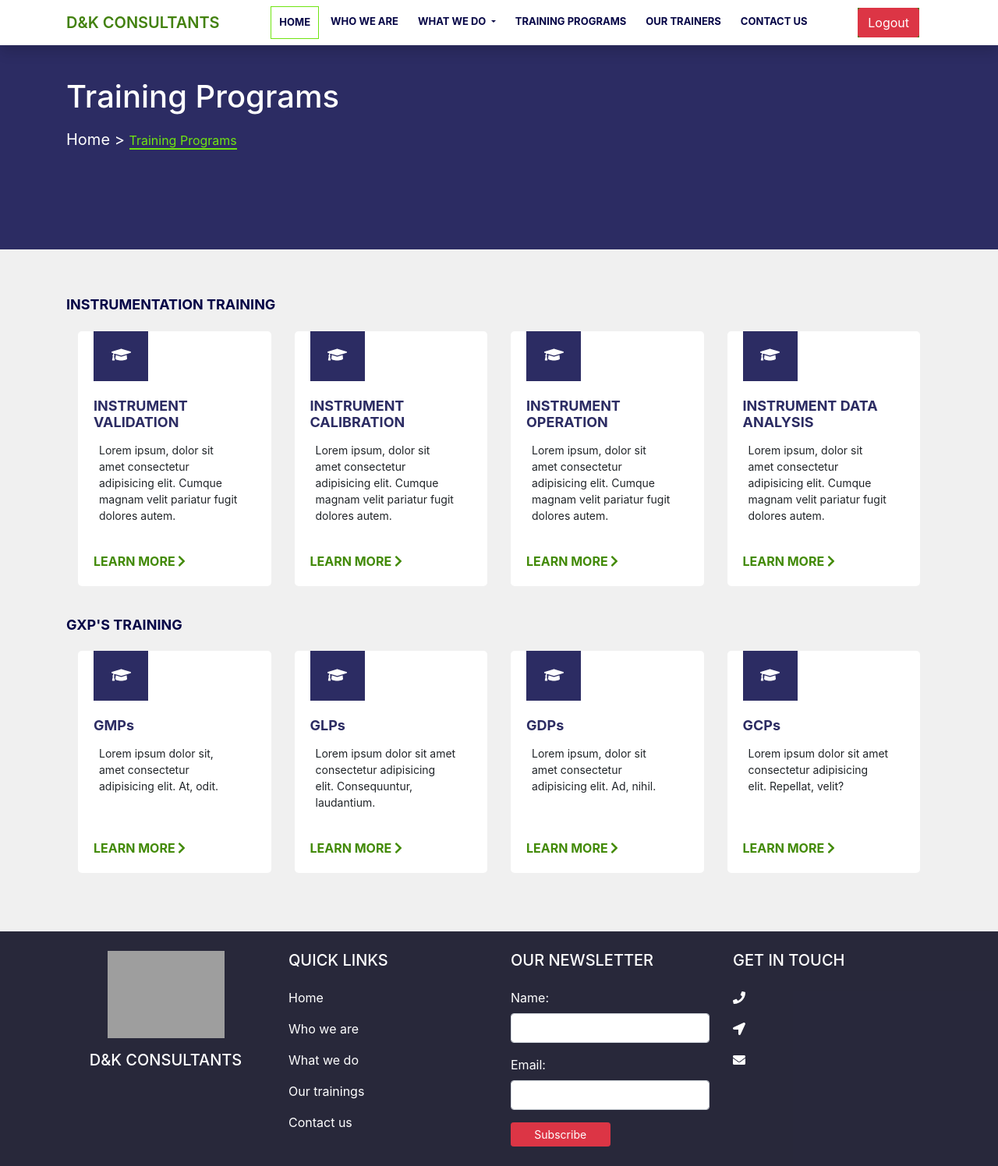
After one commit to BAKHTECHNOLOGIES/pharmaceutical, a Django app: page /trainings/ in a window 1280 px wide. The commit adds this page. Shown: the whole page at 78% size. Run offline with Django 4.2, Linux system fonts and the light colour scheme; some libraries are stand-ins or nearby versions; grey boxes are pictures that could not be loaded.

Commit message:
creating training programs pages

```diff
--- a/frontend/static/frontend/css/style.css
+++ b/frontend/static/frontend/css/style.css
@@ -226,6 +226,12 @@
     padding: 20px;
 }
 
+.trainings .cards .card:hover{
+    cursor: pointer;
+    border: 2px solid green;
+    /* display: none; */
+}
+
 .trainings .cards .card .icon
 {
     background-color: rgba(5, 5, 70, 0.844);
--- a/frontend/templates/frontend/base.html
+++ b/frontend/templates/frontend/base.html
@@ -54,7 +54,7 @@
                         </div>
                     </li>
                     <li class="nav-item">
-                        <a href="">Training Programs</a>
+                        <a href="/trainings">Training Programs</a>
                     </li>
                     <li class="nav-item">
                         <a href="/trainers">Our Trainers</a>
--- /dev/null
+++ b/frontend/templates/frontend/trainings.html
@@ -0,0 +1,118 @@
+{% extends 'frontend/base.html' %}
+{% load static %}
+{% block title %}Training Programs{% endblock title %}
+
+{% block main-content %}
+<!-- caroussel -->
+<div class="pharma-header">
+    <div class=" container pharma-header-content" style="padding-top: 100px ;">
+        <h2 class="text-white">Training Programs</h2>
+        <p class="mt-3"><a href="/">Home > </a> <span> Training Programs</span></p>
+    </div>
+</div>
+
+<!-- our trainings -->
+<section class="trainings">
+    <div class="container">
+
+        <div class="header d-flex align-items-center justify-content-between">
+            <h4 class="title text-uppercase">INSTRUMENTATION TRAINING</h4>
+            <!-- <a href="/training_programs" class="btn btn-sm btns">View All <i class="fas fa-arrow-right    "></i></a> -->
+        </div>
+
+        <div class="cards">
+            <div class="card">
+                <div class="icon">
+                    <i class="fas fa-graduation-cap    " style="font-size: 20px;"></i>
+                </div>
+                <h5 class="card-title">INSTRUMENT VALIDATION</h5>
+                <p class="card-body">
+                    Lorem ipsum, dolor sit amet consectetur adipisicing elit. Cumque magnam velit pariatur fugit dolores autem.
+                </p>
+                <a href="/instrument_validation" class="card-link">LEARN MORE <i class="fas fa-chevron-right    "></i></a>
+            </div>
+            <div class="card">
+                <div class="icon">
+                    <i class="fas fa-graduation-cap    " style="font-size: 20px;"></i>
+                </div>
+                <h5 class="card-title">INSTRUMENT CALIBRATION</h5>
+                <p class="card-body">
+                    Lorem ipsum, dolor sit amet consectetur adipisicing elit. Cumque magnam velit pariatur fugit dolores autem.
+                </p>
+                <a href="/instrument_calibration" class="card-link">LEARN MORE <i class="fas fa-chevron-right    "></i></a>
+            </div>
+            <div class="card">
+                <div class="icon">
+                    <i class="fas fa-graduation-cap    " style="font-size: 20px;"></i>
+                </div>
+                <h6 class="card-title">INSTRUMENT OPERATION</h6>
+                <p class="card-body">
+                    Lorem ipsum, dolor sit amet consectetur adipisicing elit. Cumque magnam velit pariatur fugit dolores autem.
+                </p>
+                <a href="/instrument_operation" class="card-link">LEARN MORE <i class="fas fa-chevron-right    "></i></a>
+            </div>
+            <div class="card">
+                <div class="icon">
+                    <i class="fas fa-graduation-cap    " style="font-size: 20px;"></i>
+                </div>
+                <h5 class="card-title">INSTRUMENT DATA ANALYSIS</h5>
+                <p class="card-body">
+                    Lorem ipsum, dolor sit amet consectetur adipisicing elit. Cumque magnam velit pariatur fugit dolores autem.
+                </p>
+                <a href="/instrument_data_analysis" class="card-link">LEARN MORE <i class="fas fa-chevron-right    "></i></a>
+            </div>
+        </div>
+
+
+        <div class="header d-flex align-items-center justify-content-between mt-4">
+            <h4 class="title text-uppercase">GXP's TRAINING</h4>
+            <!-- <a href="/training_programs" class="btn btn-sm btns">View All <i class="fas fa-arrow-right    "></i></a> -->
+        </div>
+
+        <div class="cards">
+            <div class="card">
+                <div class="icon">
+                    <i class="fas fa-graduation-cap    " style="font-size: 20px;"></i>
+                </div>
+                <h5 class="card-title">GMPs</h5>
+                <p class="card-body">
+                    Lorem ipsum dolor sit, amet consectetur adipisicing elit. At, odit.
+                </p>
+                <a href="" class="card-link">LEARN MORE <i class="fas fa-chevron-right    "></i></a>
+            </div>
+            <div class="card">
+                <div class="icon">
+                    <i class="fas fa-graduation-cap    " style="font-size: 20px;"></i>
+                </div>
+                <h5 class="card-title">GLPs</h5>
+                <p class="card-body">
+                  Lorem ipsum dolor sit amet consectetur adipisicing elit. Consequuntur, laudantium.
+                </p>
+                <a href="" class="card-link">LEARN MORE <i class="fas fa-chevron-right    "></i></a>
+            </div>
+            <div class="card">
+                <div class="icon">
+                    <i class="fas fa-graduation-cap    " style="font-size: 20px;"></i>
+                </div>
+                <h6 class="card-title">GDPs</h6>
+                <p class="card-body">
+                  Lorem ipsum, dolor sit amet consectetur adipisicing elit. Ad, nihil.
+                </p>
+                <a href="" class="card-link">LEARN MORE <i class="fas fa-chevron-right    "></i></a>
+            </div>
+            <div class="card">
+                <div class="icon">
+                    <i class="fas fa-graduation-cap    " style="font-size: 20px;"></i>
+                </div>
+                <h5 class="card-title">GCPs</h5>
+                <p class="card-body">
+                  Lorem ipsum dolor sit amet consectetur adipisicing elit. Repellat, velit?
+                </p>
+                <a href="" class="card-link">LEARN MORE <i class="fas fa-chevron-right    "></i></a>
+            </div>
+        </div>
+        <!-- fetching trainings from the database -->
+    </div>
+</section>
+
+{% endblock main-content %}
--- a/frontend/urls.py
+++ b/frontend/urls.py
@@ -9,13 +9,21 @@ urlpatterns = [
     path('pharmaceutical/', views.pharmaceutical),
     path('cosmetics/', views.cosmetics),
     path('trainers', views.trainers),
+    path('trainings/', views.trainings, name="training programs"),
     path('trainers/<int:id>/', views.trainer_details, name='trainer_details'),
     path('whoweare', views.whoweare, name='whoweare'),
     path('register', RegistrationView.as_view(), name="register"),
     path('login', LoginView.as_view(), name="login"),
     path('logout', LogoutView.as_view(), name="logout"),
     path('validate-username', csrf_exempt(UsernameValidationView.as_view()),name="validate-username"),
-    path('validate-email', csrf_exempt(EmailValidationView.as_view()),name='validate_email')
+    path('validate-email', csrf_exempt(EmailValidationView.as_view()),name='validate_email'),
+
+    # training urls
+    path('instrument_validation/', views.validation, name="Instrument validation"),
+    path('instrument_calibration/', views.calibration, name="Instrument calibration"),
+    path('instrument_operation/', views.operation, name="Instrument operation   "),
+    path('instrument_data_analusis/', views.data_analysis, name="Instrument data analysis   "),
+
 
 
 ]
--- a/frontend/views.py
+++ b/frontend/views.py
@@ -128,3 +128,16 @@ class LogoutView(View):
         auth.logout(request)
         messages.success(request, 'You have been logged out')
         return redirect('login')
+
+def trainings(request):
+    return render(request, 'frontend/trainings.html')
+
+# training views
+def validation(request):
+    return render(request, 'frontend/trainings/instrument_validation.html')
+def calibration(request):
+    return render(request, 'frontend/trainings/instrument_calibration.html')
+def operation(request):
+    return render(request, 'frontend/trainings/instrument_operation.html')
+def data_analysis(request):
+    return render(request, 'frontend/trainings/instrument_data_analysis.html')
```
Also changed, not shown: frontend/templates/frontend/trainings/instrument_calibration.html (added), frontend/templates/frontend/trainings/instrument_data_analysis.html (added), frontend/templates/frontend/trainings/instrument_operation.html (added), frontend/templates/frontend/trainings/instrument_validation.html (added).
